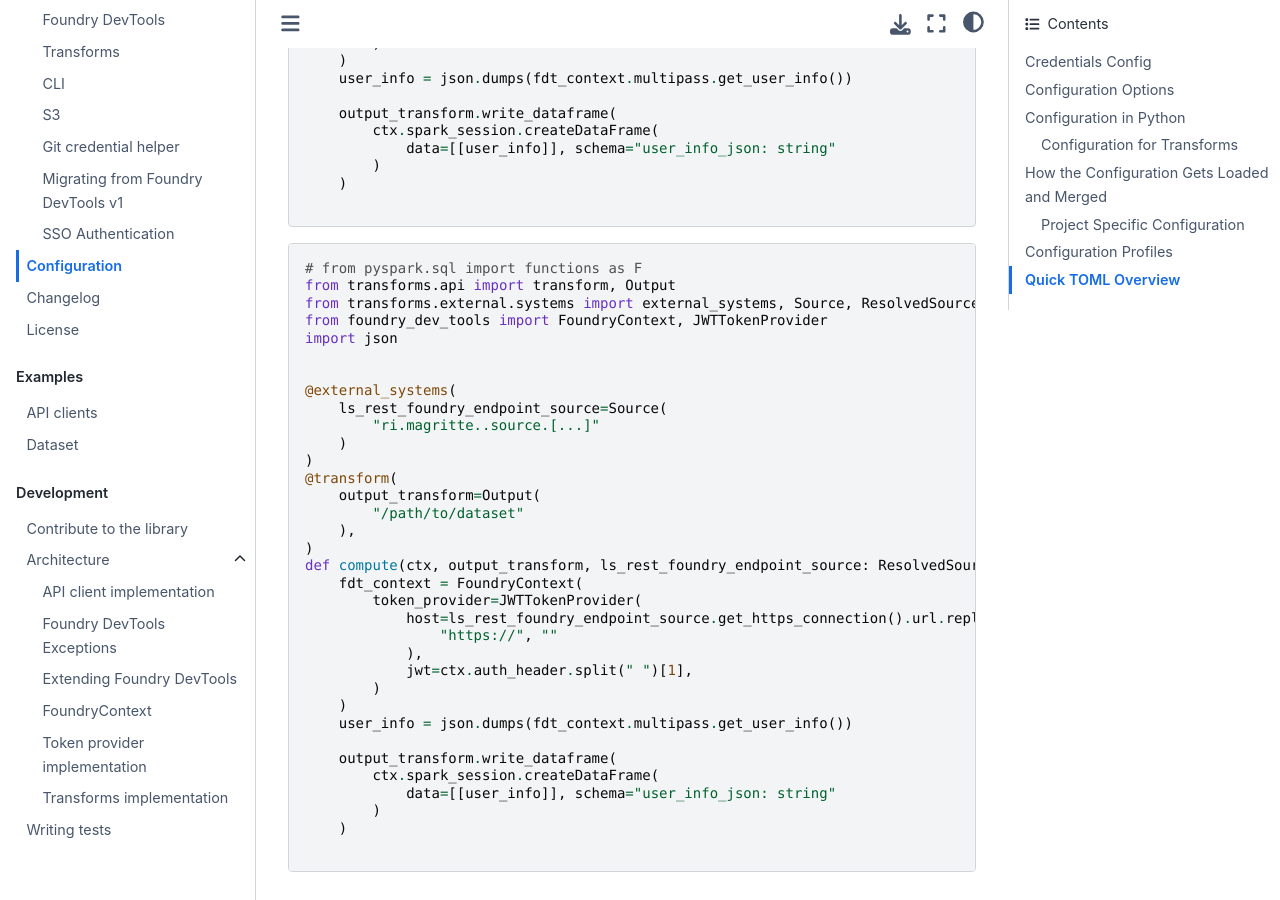
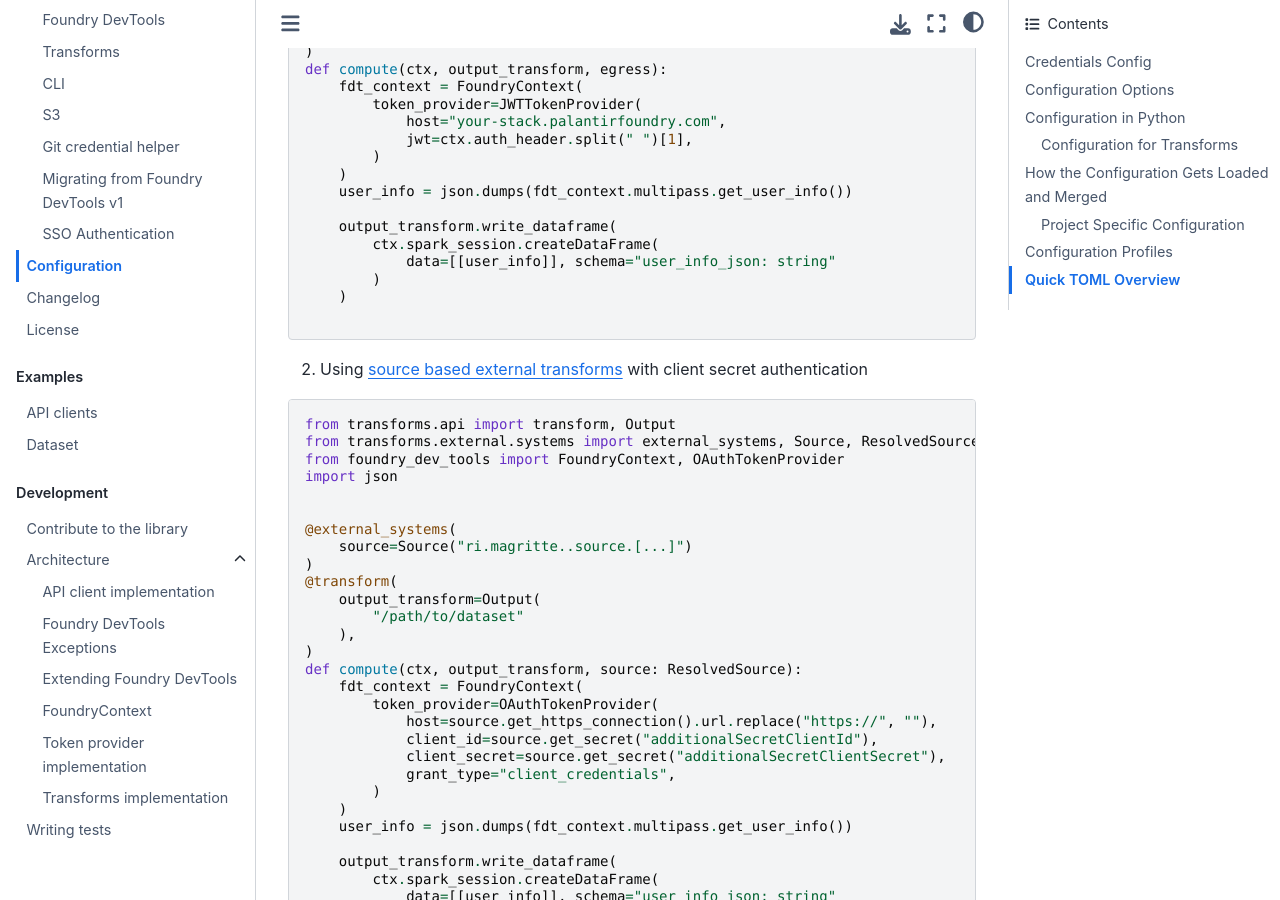
Before and after one commit to emdgroup/foundry-dev-tools, a Sphinx documentation site: the page built from docs/configuration.md, in a window 1280 px wide and 900 px high, scrolled down 2704 px. Built offline with Sphinx 7.4.7 and the Sphinx Book theme 1.1.4, drawn with Linux system fonts in a browser that asks for light colours; pages that are not in the unit, such as notebooks, are missing from menus; the version number is read from the project's files by our own code; some of the changed text lies outside the part shown.

Commit message:
fix(docs): add descriptions to the transforms examples

````diff
--- a/docs/configuration.md
+++ b/docs/configuration.md
@@ -106,6 +106,10 @@ ctx = FoundryContext(config=Config())
 ctx = FoundryContext(config=Config(debug=True))
 ```
 ### Configuration for Transforms
+
+If you want to use Foundry DevTools inside a Transform running on Foundry, you can set the configuration like this:
+
+1. Authenticate via the auth header from External Systems
 ```python
 # from pyspark.sql import functions as F
 from transforms.api import transform, Output
@@ -141,31 +145,30 @@ def compute(ctx, output_transform, egress):
 
 ```
 
+2. Using [source based external transforms](https://www.palantir.com/docs/foundry/data-integration/external-transforms-source-based/) with client secret authentication
+
 ```python
-# from pyspark.sql import functions as F
 from transforms.api import transform, Output
 from transforms.external.systems import external_systems, Source, ResolvedSource
-from foundry_dev_tools import FoundryContext, JWTTokenProvider
+from foundry_dev_tools import FoundryContext, OAuthTokenProvider
 import json
 
 
 @external_systems(
-    ls_rest_foundry_endpoint_source=Source(
-        "ri.magritte..source.[...]"
-    )
+    source=Source("ri.magritte..source.[...]")
 )
 @transform(
     output_transform=Output(
         "/path/to/dataset"
     ),
 )
-def compute(ctx, output_transform, ls_rest_foundry_endpoint_source: ResolvedSource):
+def compute(ctx, output_transform, source: ResolvedSource):
     fdt_context = FoundryContext(
-        token_provider=JWTTokenProvider(
-            host=ls_rest_foundry_endpoint_source.get_https_connection().url.replace(
-                "https://", ""
-            ),
-            jwt=ctx.auth_header.split(" ")[1],
+        token_provider=OAuthTokenProvider(
+            host=source.get_https_connection().url.replace("https://", ""),
+            client_id=source.get_secret("additionalSecretClientId"),
+            client_secret=source.get_secret("additionalSecretClientSecret"),
+            grant_type="client_credentials",
         )
     )
     user_info = json.dumps(fdt_context.multipass.get_user_info())
@@ -175,7 +178,6 @@ def compute(ctx, output_transform, ls_rest_foundry_endpoint_source: ResolvedSour
             data=[[user_info]], schema="user_info_json: string"
         )
     )
-
 ```
 
 ## How the Configuration Gets Loaded and Merged
````
